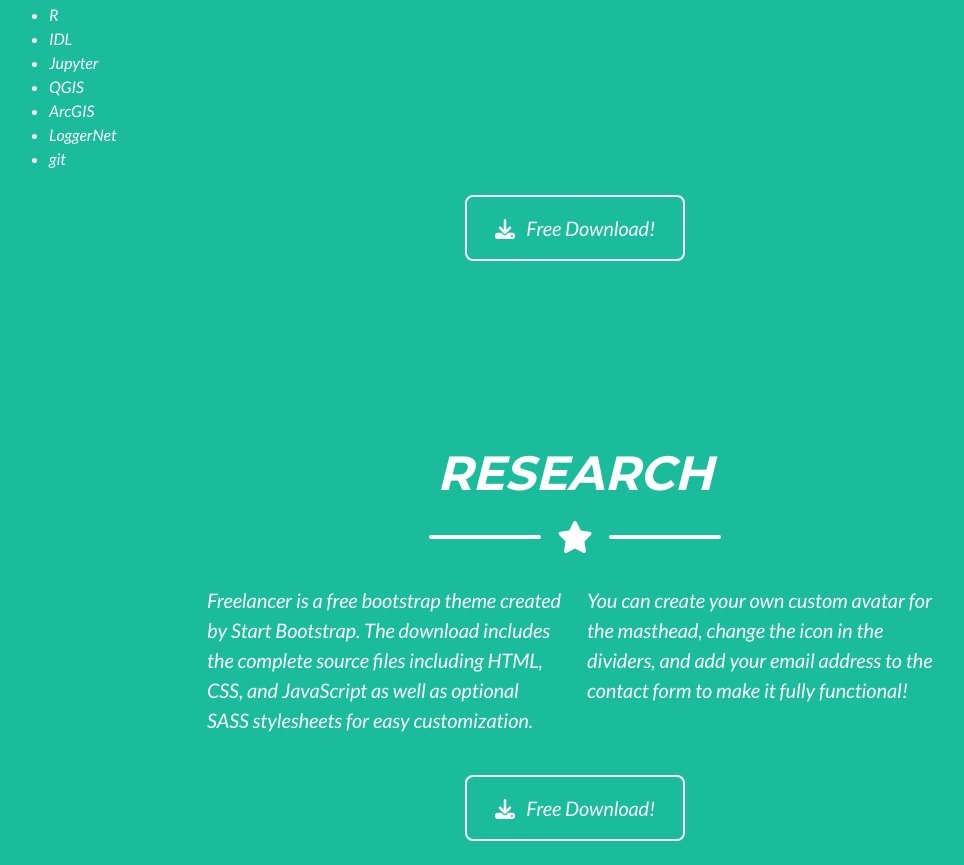
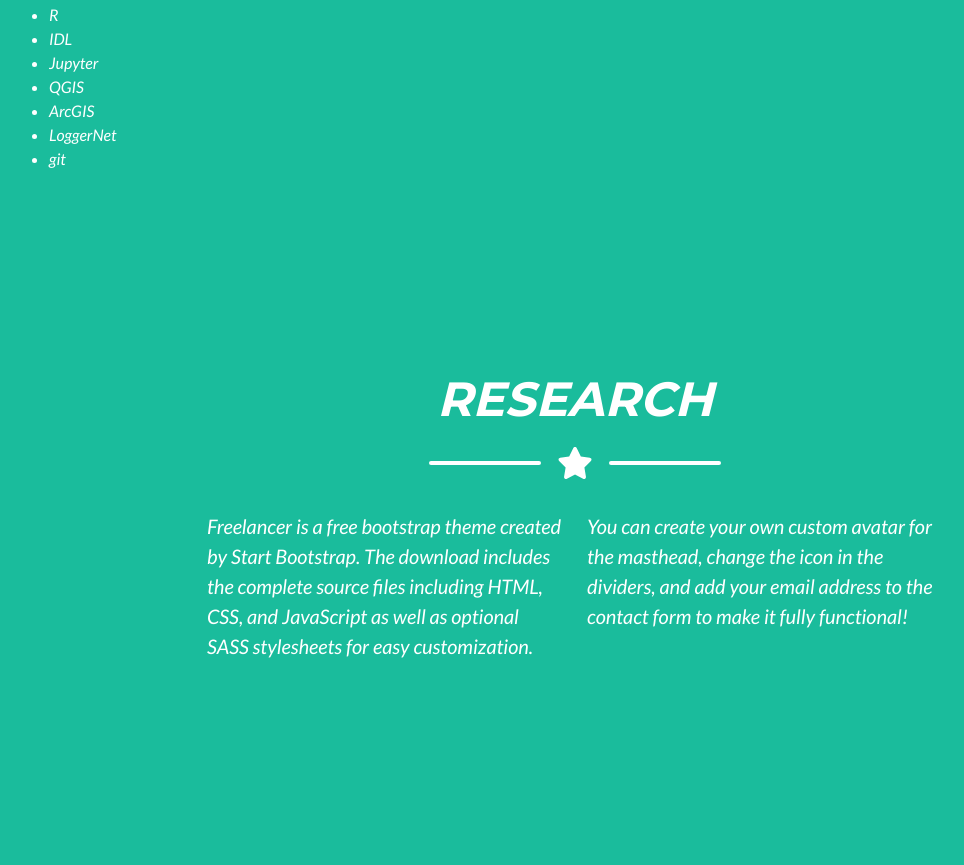
Before and after one commit to drylandscience/drylandscience.github.io, a plain HTML site: page index.html in a window 1280 px wide. Shown: the part 1415-2280 px from the top of the page, without its empty margins (65-1029 px from the left). Drawn offline with nearby package versions, Linux system fonts and the light colour scheme; files whose address does not match are found by name.

Commit message:
Update index.html

```diff
--- a/index.html
+++ b/index.html
@@ -94,13 +94,6 @@
                   <li>git</li></i>
                  </ul>
                 </div>
-                <!-- About Section Button-->
-                <div class="text-center mt-4">
-                    <a class="btn btn-xl btn-outline-light" href="https://startbootstrap.com/theme/freelancer/">
-                        <i class="fas fa-download me-2"></i>
-                        Free Download!
-                    </a>
-                </div>
             </div>
         </section>
                 <!-- Research Section-->
@@ -118,13 +111,6 @@
                 <div class="row">
                     <div class="col-lg-4 ms-auto"><p class="lead">Freelancer is a free bootstrap theme created by Start Bootstrap. The download includes the complete source files including HTML, CSS, and JavaScript as well as optional SASS stylesheets for easy customization.</p></div>
                     <div class="col-lg-4 me-auto"><p class="lead">You can create your own custom avatar for the masthead, change the icon in the dividers, and add your email address to the contact form to make it fully functional!</p></div>
-                </div>
-                <!-- Research Section Button-->
-                <div class="text-center mt-4">
-                    <a class="btn btn-xl btn-outline-light" href="https://startbootstrap.com/theme/freelancer/">
-                        <i class="fas fa-download me-2"></i>
-                        Free Download!
-                    </a>
                 </div>
             </div>
         </section>
```
